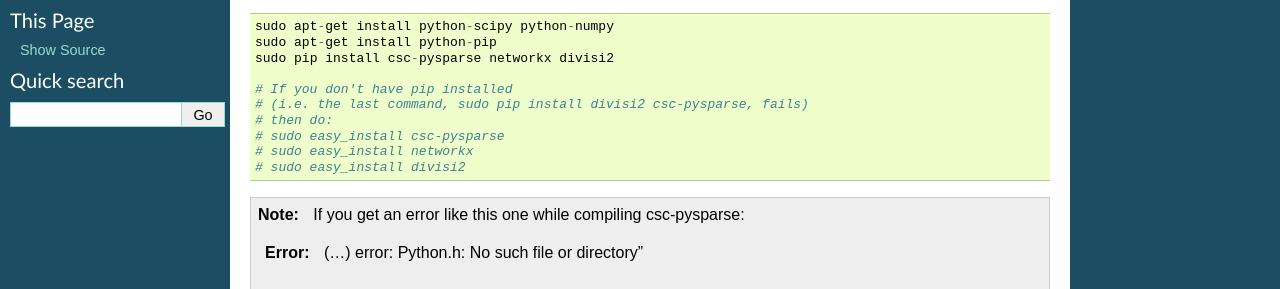
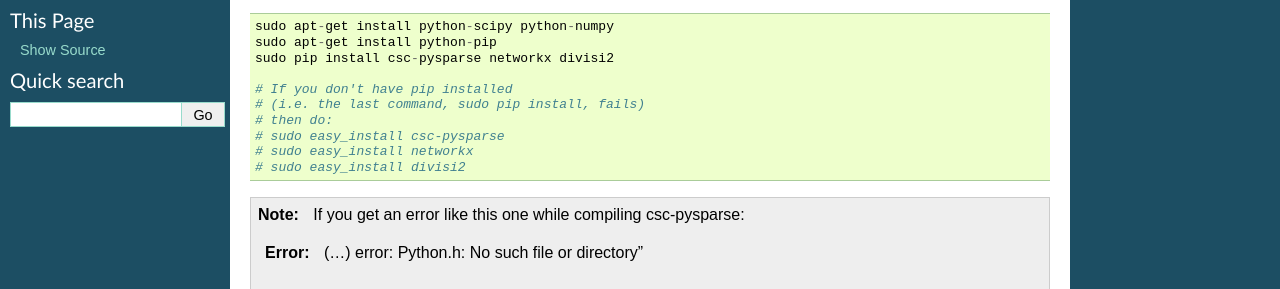
Before and after one commit to ocelma/python-recsys, a Sphinx documentation site: the page built from doc/source/installation.rst, in a window 1280 px wide. Shown: the part 246-535 px from the top of the page. Built offline with Sphinx 7.4.7, drawn with Linux system fonts in a browser that asks for light colours; formulas are drawn with MathJax 3; pages that are not in the unit, such as notebooks, are missing from menus.

Commit message:
if not pip installed

```diff
--- a/doc/source/installation.rst
+++ b/doc/source/installation.rst
@@ -22,7 +22,7 @@ To install the dependencies do something like this (Ubuntu):
     sudo pip install csc-pysparse networkx divisi2
 
     # If you don't have pip installed
-    # (i.e. the last command, sudo pip install divisi2 csc-pysparse, fails)
+    # (i.e. the last command, sudo pip install, fails)
     # then do:
     # sudo easy_install csc-pysparse
     # sudo easy_install networkx
```
